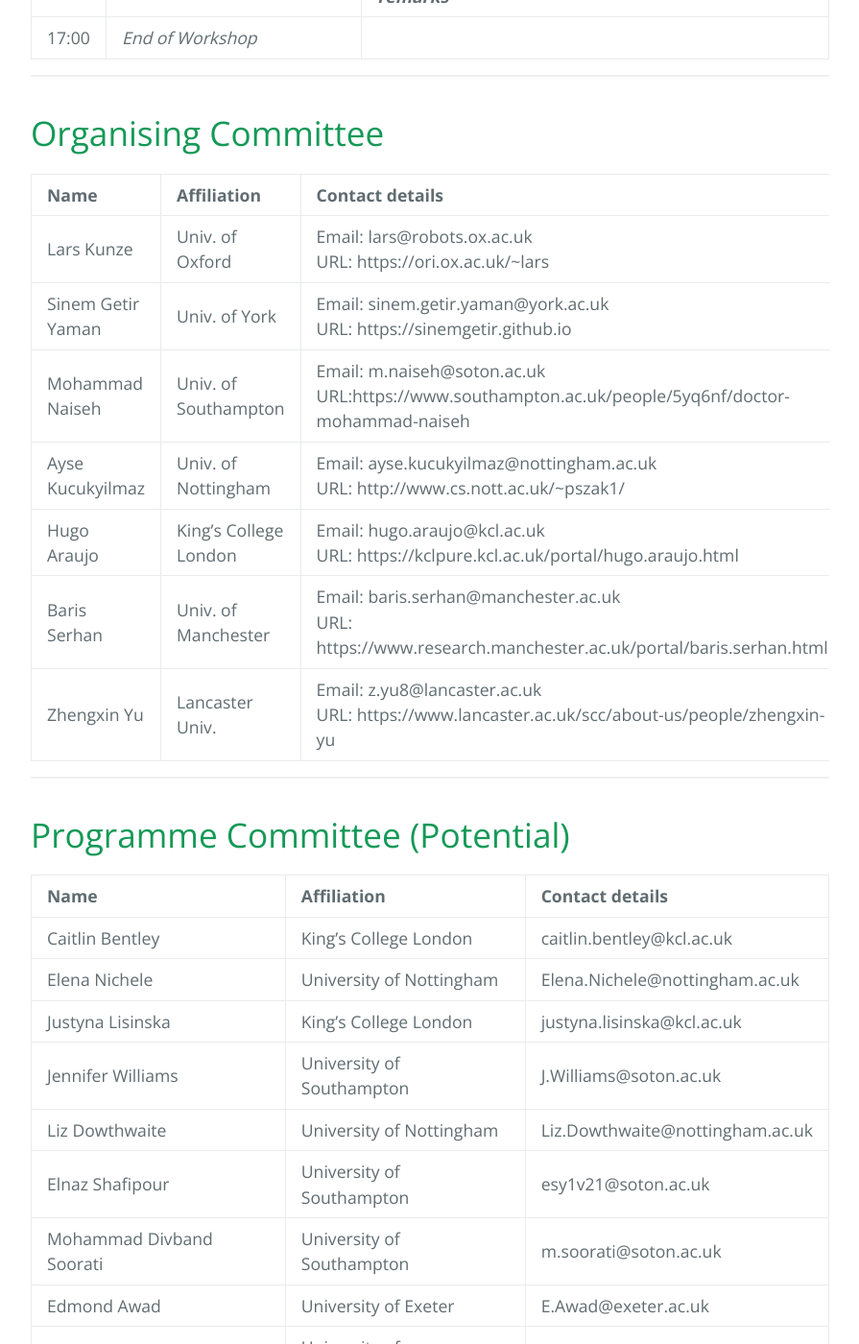
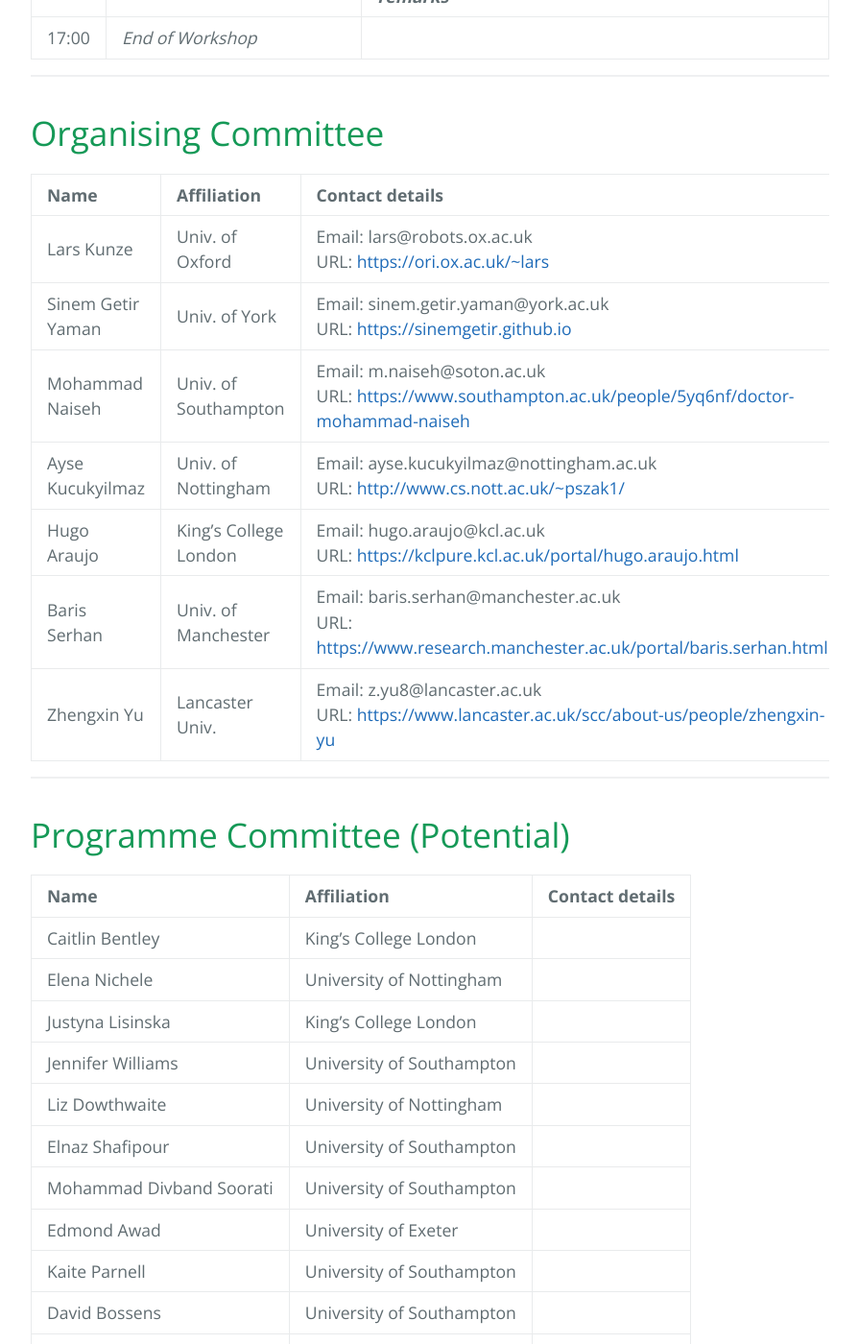
Before and after one commit to mactasworkshop/2022, a Jekyll site: the page built from index.md, in a window 1280 px wide and 1400 px high, scrolled down 4648 px. Shown: the whole window at 96% size, without its empty margins (192-1087 px from the left). Built offline with Jekyll 4.4.1, drawn with Linux system fonts in a browser that asks for light colours; some of the changed text lies outside the part shown.

Commit message:
Update index.md

```diff
--- a/index.md
+++ b/index.md
@@ -108,13 +108,13 @@
 
 | Name | Affiliation | Contact details
 |:------|:------------------|:------|
-Lars Kunze | Univ. of Oxford | Email: lars@robots.ox.ac.uk <br /> URL: https://ori.ox.ac.uk/~lars |
-Sinem Getir Yaman | Univ. of York | Email: sinem.getir.yaman@york.ac.uk <br /> URL: https://sinemgetir.github.io |
-Mohammad Naiseh | Univ. of Southampton | Email: m.naiseh@soton.ac.uk <br /> URL:https://www.southampton.ac.uk/people/5yq6nf/doctor-mohammad-naiseh |
-Ayse Kucukyilmaz | Univ. of Nottingham | Email: ayse.kucukyilmaz@nottingham.ac.uk <br /> URL: http://www.cs.nott.ac.uk/~pszak1/ |
-Hugo Araujo | King's College London | Email: hugo.araujo@kcl.ac.uk <br /> URL: https://kclpure.kcl.ac.uk/portal/hugo.araujo.html |
-Baris Serhan | Univ. of Manchester | Email: baris.serhan@manchester.ac.uk <br /> URL: https://www.research.manchester.ac.uk/portal/baris.serhan.html |
-Zhengxin Yu | Lancaster Univ. | Email: z.yu8@lancaster.ac.uk <br /> URL: https://www.lancaster.ac.uk/scc/about-us/people/zhengxin-yu |
+Lars Kunze | Univ. of Oxford | Email: lars@robots.ox.ac.uk <br /> URL: [https://ori.ox.ac.uk/~lars](https://ori.ox.ac.uk/~lars) |
+Sinem Getir Yaman | Univ. of York | Email: sinem.getir.yaman@york.ac.uk <br /> URL: [https://sinemgetir.github.io](https://sinemgetir.github.io) |
+Mohammad Naiseh | Univ. of Southampton | Email: m.naiseh@soton.ac.uk <br /> URL: [https://www.southampton.ac.uk/people/5yq6nf/doctor-mohammad-naiseh](https://www.southampton.ac.uk/people/5yq6nf/doctor-mohammad-naiseh) |
+Ayse Kucukyilmaz | Univ. of Nottingham | Email: ayse.kucukyilmaz@nottingham.ac.uk <br /> URL: [http://www.cs.nott.ac.uk/~pszak1/](http://www.cs.nott.ac.uk/~pszak1/) |
+Hugo Araujo | King's College London | Email: hugo.araujo@kcl.ac.uk <br /> URL: [https://kclpure.kcl.ac.uk/portal/hugo.araujo.html](https://kclpure.kcl.ac.uk/portal/hugo.araujo.html) |
+Baris Serhan | Univ. of Manchester | Email: baris.serhan@manchester.ac.uk <br /> URL: [https://www.research.manchester.ac.uk/portal/baris.serhan.html](https://www.research.manchester.ac.uk/portal/baris.serhan.html) |
+Zhengxin Yu | Lancaster Univ. | Email: z.yu8@lancaster.ac.uk <br /> URL: [https://www.lancaster.ac.uk/scc/about-us/people/zhengxin-yu](https://www.lancaster.ac.uk/scc/about-us/people/zhengxin-yu) |
 
 ***
 
@@ -124,21 +124,21 @@
 
 | Name | Affiliation | Contact details
 |:------|:------------------|:------|
-Caitlin Bentley | King's College London | caitlin.bentley@kcl.ac.uk |
-Elena Nichele  | University of Nottingham  | Elena.Nichele@nottingham.ac.uk |
-Justyna Lisinska | King's College London | justyna.lisinska@kcl.ac.uk |
-Jennifer Williams | University of Southampton | J.Williams@soton.ac.uk |
-Liz Dowthwaite | University of Nottingham | Liz.Dowthwaite@nottingham.ac.uk |
-Elnaz Shafipour | University of Southampton | esy1v21@soton.ac.uk |
-Mohammad Divband Soorati | University of Southampton | m.soorati@soton.ac.uk |
-Edmond Awad | University of Exeter | E.Awad@exeter.ac.uk |
-Kaite Parnell | University of Southampton | K.Parnell@soton.ac.uk |
-David Bossens | University of Southampton | D.M.Bossens@soton.ac.uk |
-Benedicte Legastelois | King's College London | benedicte.legastelois@kcl.ac.uk
+Caitlin Bentley | King's College London |
+Elena Nichele  | University of Nottingham  |
+Justyna Lisinska | King's College London |
+Jennifer Williams | University of Southampton |
+Liz Dowthwaite | University of Nottingham |
+Elnaz Shafipour | University of Southampton |
+Mohammad Divband Soorati | University of Southampton |
+Edmond Awad | University of Exeter |
+Kaite Parnell | University of Southampton |
+David Bossens | University of Southampton |
+Benedicte Legastelois | King's College London |
 Xin Du | University of Edinburgh |
-Tayyaba Azim | University of Southampton | ta7g21@soton.ac.uk |
-Andrew Sogokon | Lancaster University | a.sogokon@lancaster.ac.uk |
-Yang Lu | Lancaster University  | y.lu44@lancaster.ac.uk |
-Wang Miao | University of Plymouth | wang.miao@plymouth.ac.uk |
-Haozhe Wang | University of Exeter | h.wang3@exeter.ac.uk |
-Rui Jin | University of Exeter | rj390@exeter.ac.uk |
+Tayyaba Azim | University of Southampton |
+Andrew Sogokon | Lancaster University |
+Yang Lu | Lancaster University  |
+Wang Miao | University of Plymouth |
+Haozhe Wang | University of Exeter |
+Rui Jin | University of Exeter |
```
Also changed, not shown: other parts of index.md (+1 -1 lines).
